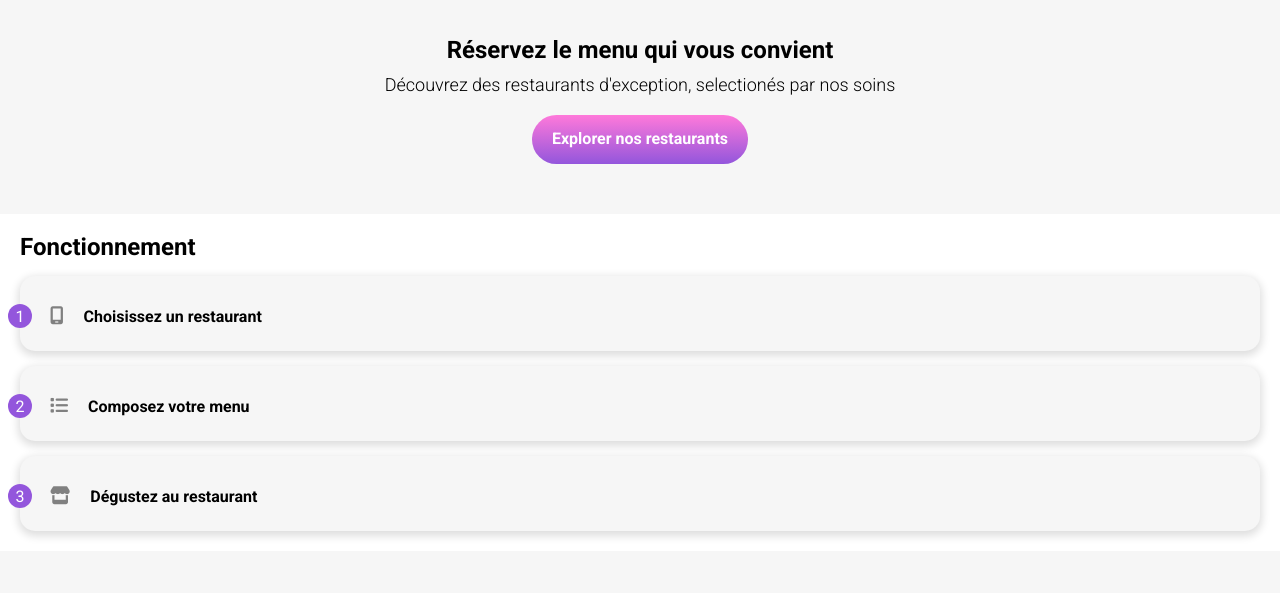
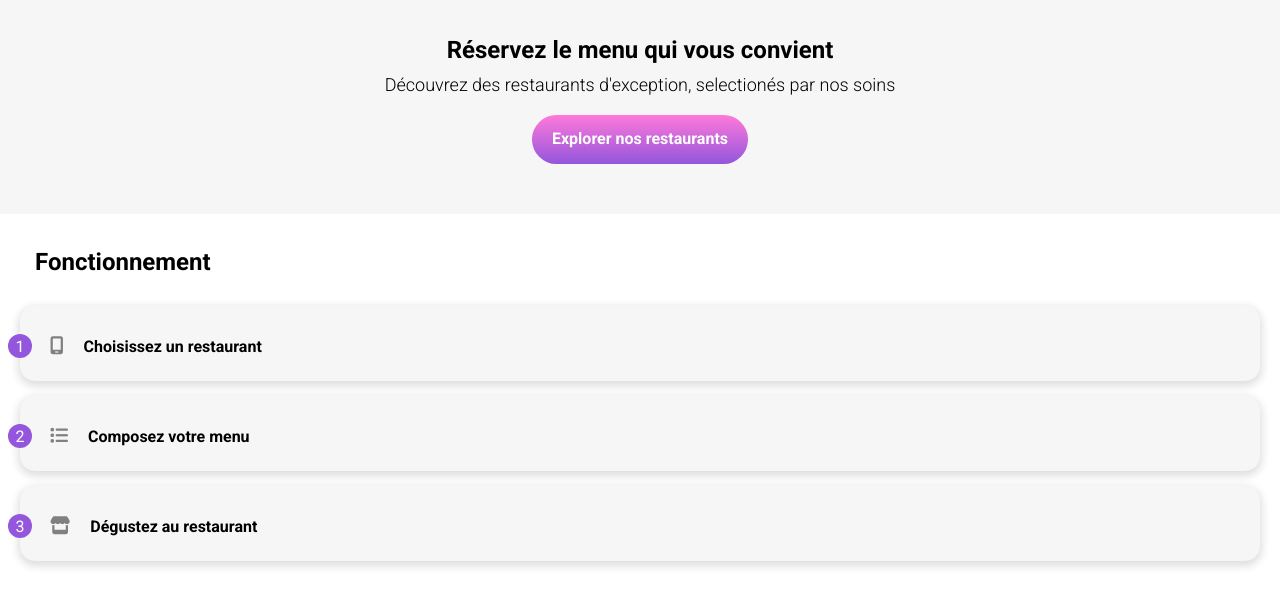
Before and after one commit to iLoLow/P3, a website: page index.html in a window 1280 px wide. Shown: the part 118-711 px from the top of the page. Drawn offline with Linux system fonts and the light colour scheme; a web font is replaced by a local one.

Commit message:
ajout padding section fonctionnement

```diff
--- a/scss/pages/_home.scss
+++ b/scss/pages/_home.scss
@@ -11,7 +11,10 @@
   }
 }
 .functioning {
-  margin: 20px;
+  padding: 20px 20px;
+  & h2 {
+    padding: 15px;
+  }
   &__btn {
     display: block;
     @include functioning-btn;
```
Also changed, not shown: css/style.css.
